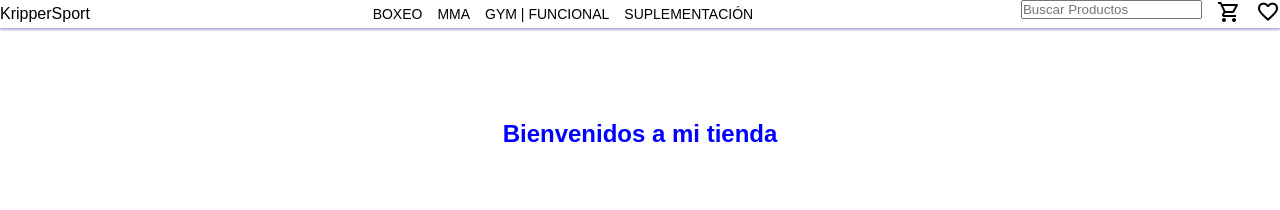
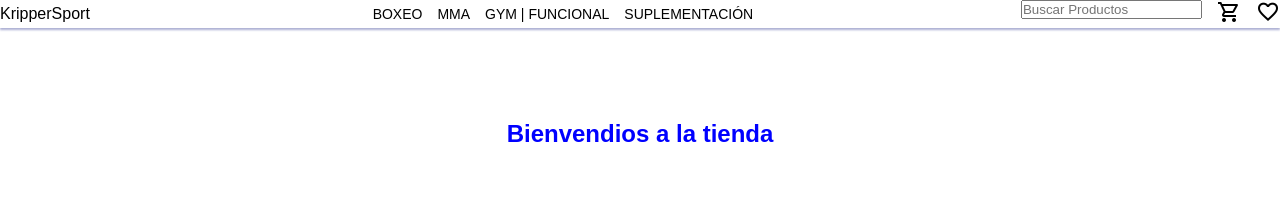
Before and after one commit to lucaskripper/React-KripperSport, a React (Create React App) app: page / in a window 1280 px wide. Shown: the top 210 px of the page. Built offline with nearby package versions, Linux system fonts and the light colour scheme.

Commit message:
pequeñas modificaciones en el footer, main, index.css y itemList

```diff
--- a/src/Components/Footer/Footer.js
+++ b/src/Components/Footer/Footer.js
@@ -1,4 +1,3 @@
-import Nav from "../Nav/Nav";
 const Footer = ()=>
 {
     return (
--- a/src/Components/ItemListContainer/ItemListContainer.js
+++ b/src/Components/ItemListContainer/ItemListContainer.js
@@ -1,7 +1,7 @@
 const ItemListContainer = (prop)=>
 {
     return (
-        prop.greeting
+        <h2 style={prop.greeting}>Bienvendios a la tienda</h2>
     )
 }
 export default ItemListContainer;
--- a/src/Components/Main/Main.js
+++ b/src/Components/Main/Main.js
@@ -4,7 +4,7 @@ const Main = ()=>
 {
     return (
         <main>
-                <ItemListContainer greeting={<h2 style={{color:"blue", textAlign:"center",}}>Bienvenidos a mi tienda</h2>}/>
+                <ItemListContainer greeting={{color:"blue", textAlign:"center"}}/>
         </main>
     )
 }
--- a/src/index.css
+++ b/src/index.css
@@ -4,12 +4,7 @@
     padding: 0;
     font-family: Arial, Helvetica, sans-serif;
 }
-header
-{
-    width: 100%;
-    height: 120px;
-}
-main
+header, main
 {
     width: 100%;
     height: 120px;
```
